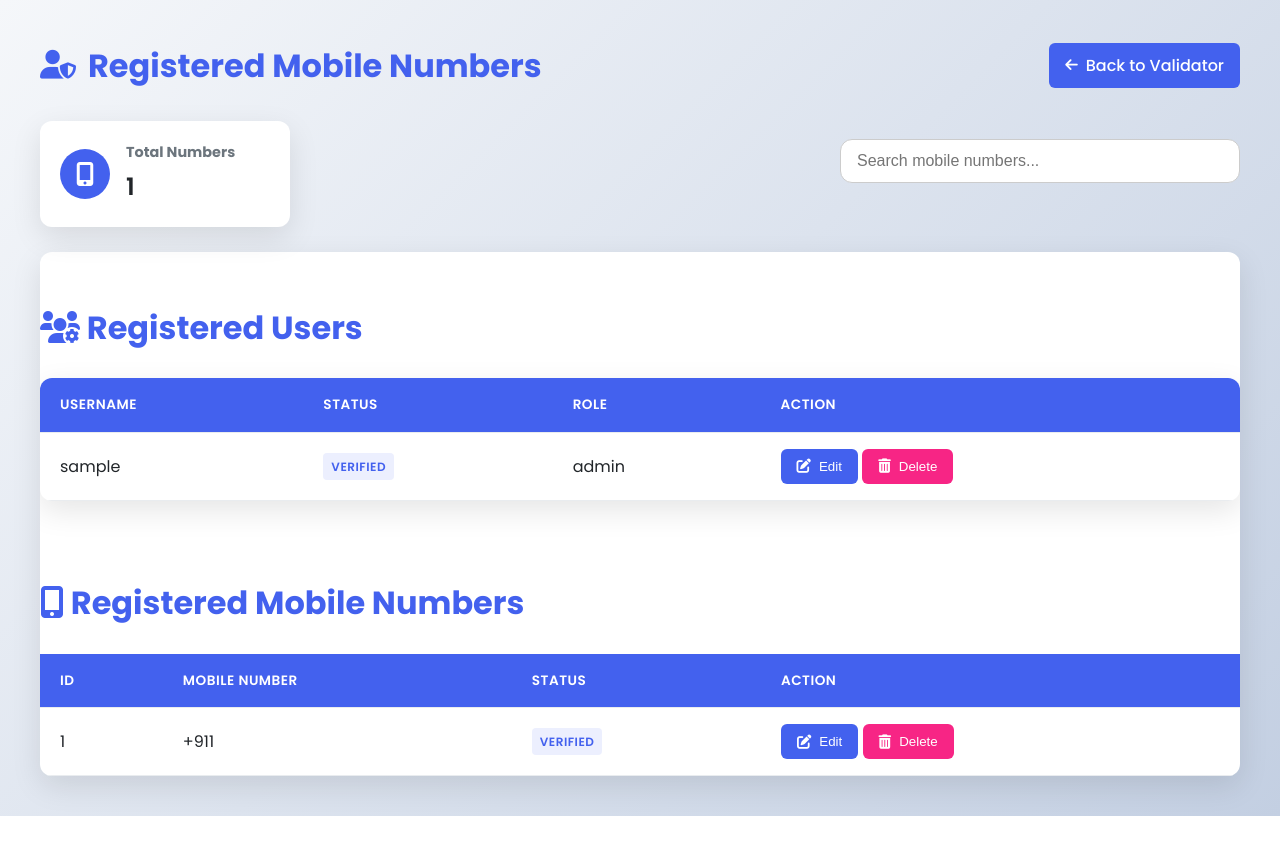
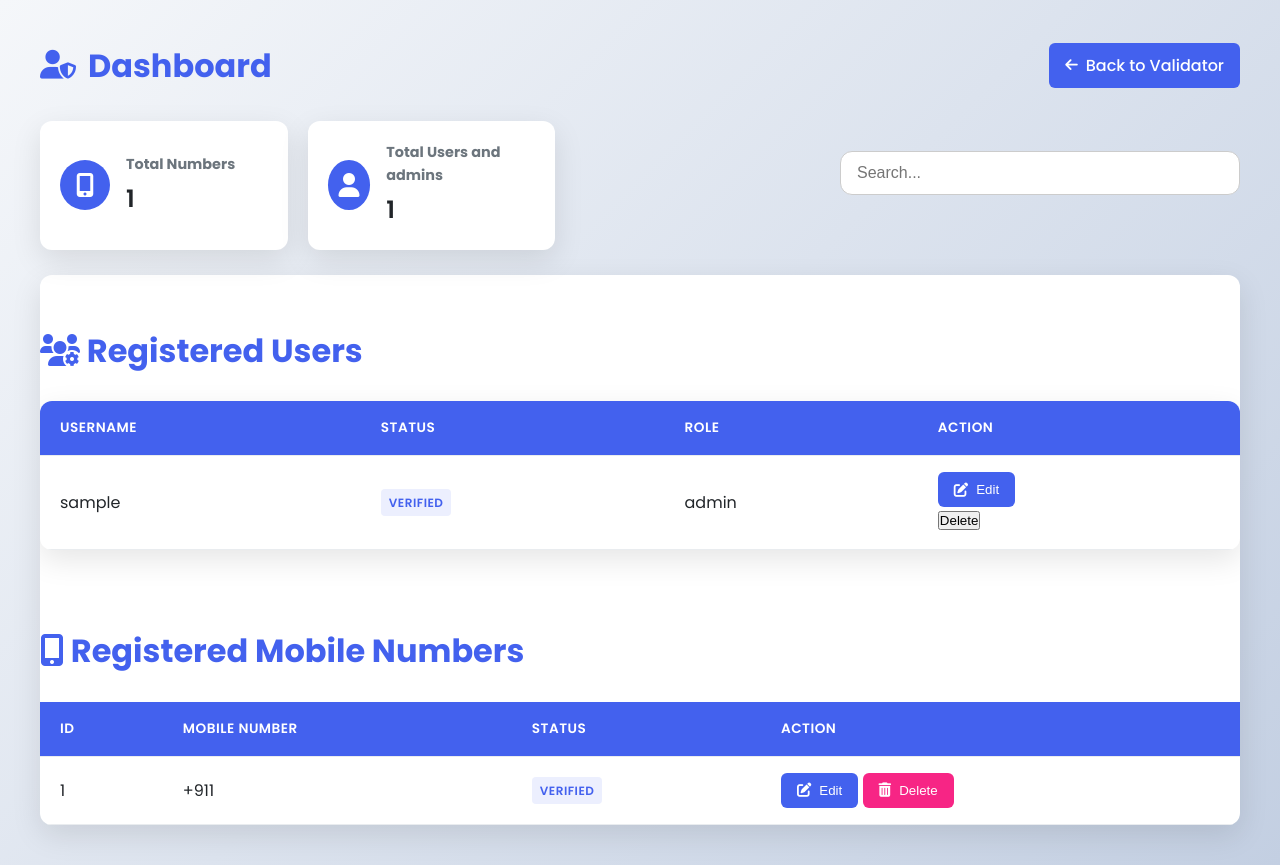
Before and after one commit to MVandana27/Python_simple_webpage, a Flask app: template templates/dashboard.html in a window 1280 px wide. Before the commit the page ends 816 px from the top, so only its background shows below. Run offline with Flask 3, Linux system fonts and the light colour scheme; the template is opened without the code that fills it: most values are stand-ins (such as "Sample title", 1, 10 or a date in 2020).

Commit message:
updated dashboard

```diff
--- a/app.py
+++ b/app.py
@@ -169,41 +169,6 @@ def add_number():
 
     return redirect(url_for("dashboard"))
 
-# route to edit user details (admin only)
-
-
-@app.route("/edit_user/<username>", methods=["POST"])
-def edit_user(username):
-    role = request.form.get("role", "").strip()
-    status = request.form.get("status", "").strip()
-
-    if role not in ("admin", "user"):
-        flash("Invalid role selected.", "error")
-        return redirect(url_for("dashboard"))
-
-    if status not in ("Verified", "Not Verified"):
-        flash("Invalid status selected.", "error")
-        return redirect(url_for("dashboard"))
-
-    conn = get_db_connection()
-    cursor = conn.cursor()
-    try:
-        cursor.execute(
-            "UPDATE users SET role = %s, status = %s WHERE username = %s",
-            (role, status, username)
-        )
-        conn.commit()
-        flash(f"User '{username}' updated successfully.", "success")
-    except Exception as e:
-        print("Error updating user:", e)
-        flash("Error updating user.", "error")
-    finally:
-        cursor.close()
-        conn.close()
-
-    return redirect(url_for("dashboard"))
-
-
 # admin dashboard route to manage mobile numbers
 
 
@@ -314,7 +279,7 @@ def dashboard():
 
     # Users
     cursor.execute(
-        "SELECT username, status, role FROM users ORDER BY username ASC")
+        "SELECT id, username, status, role FROM users ORDER BY username ASC")
     users = cursor.fetchall()
 
     cursor.close()
@@ -326,20 +291,43 @@ def dashboard():
 # route to delete a user by userid (admin only)
 
 
-@app.route('/delete_user/<string:userid>', methods=['POST'])
+@app.route("/delete_user/<int:userid>", methods=["POST"])
 def delete_user(userid):
-    if 'username' not in session or session['username'] != 'admin':
-        flash("Unauthorized access.", "error")
-        return redirect(url_for('dashboard'))
+    conn = get_db_connection()
+    cursor = conn.cursor()
+    try:
+        cursor.execute("DELETE FROM users WHERE id = %s", (userid,))
+        conn.commit()
+        flash("User deleted successfully.", "success")
+    except Exception as e:
+        flash(f"Error deleting user: {e}", "error")
+    finally:
+        cursor.close()
+        conn.close()
+    return redirect(url_for('dashboard'))
+
+
+# route to edit a user by username (admin only)
+
+
+@app.route('/edit_user/<username>', methods=['POST'])
+def edit_user(username):
+    new_username = request.form['new_username']
+    role = request.form['role']
+    status = request.form['status']
 
     conn = get_db_connection()
     cursor = conn.cursor()
-    cursor.execute("DELETE FROM users WHERE userid = %s", (userid,))
-    conn.commit()
-    cursor.close()
-    conn.close()
-
-    flash(f"User '{userid}' deleted successfully.", "success")
+    try:
+        cursor.execute("UPDATE users SET username=%s, role=%s, status=%s WHERE username=%s",
+                       (new_username, role, status, username))
+        conn.commit()
+        flash("User updated successfully!", "success")
+    except Exception as e:
+        flash(f"Error updating user: {e}", "error")
+    finally:
+        cursor.close()
+        conn.close()
     return redirect(url_for('dashboard'))
 
 
--- a/templates/dashboard.html
+++ b/templates/dashboard.html
@@ -169,8 +169,8 @@
 
         /* Stats Cards */
         .stats-container {
-            display: grid;
-            grid-template-columns: repeat(auto-fit, minmax(250px, 1fr));
+            display: flex;
+            flex-wrap: wrap;
             gap: 20px;
             margin-bottom: 30px;
         }
@@ -182,6 +182,8 @@
             padding: 20px;
             display: flex;
             align-items: center;
+            flex: 1;
+            min-width: 200px;
             gap: 16px;
             transition: var(--transition);
         }
@@ -274,7 +276,7 @@
 
         <div class="header">
             <h1>
-                <i class="fas fa-user-shield"></i> Registered Mobile Numbers
+                <i class="fas fa-user-shield"></i> Dashboard
             </h1>
             <a href="{{ url_for('admin_dashboard') if session['username'] == 'admin' else url_for('user_dashboard') }}"
                 class="btn btn-primary">
@@ -286,6 +288,7 @@
         <div
             style="display: flex; justify-content: space-between; align-items: center; margin-bottom: 25px; flex-wrap: wrap; gap: 20px;">
             <div class="stats-container" style="margin-bottom: 0;">
+                <!-- Total Numbers (Left Side) -->
                 <div class="stat-card">
                     <div class="stat-icon stat-icon-primary">
                         <i class="fas fa-mobile-alt"></i>
@@ -295,10 +298,21 @@
                         <p>{{ numbers|length }}</p>
                     </div>
                 </div>
+
+                <!-- Total Users (Right Side) -->
+                <div class="stat-card">
+                    <div class="stat-icon stat-icon-primary">
+                        <i class="fas fa-user"></i>
+                    </div>
+                    <div class="stat-content">
+                        <h3>Total Users and admins</h3>
+                        <p>{{ users|length }}</p>
+                    </div>
+                </div>
             </div>
 
-            <input type="text" id="searchInput" placeholder="Search mobile numbers..."
-                aria-label="Search mobile numbers" style="max-width: 400px; width: 100%;" />
+            <input type="text" id="searchInput" placeholder="Search..." aria-label="Search"
+                style="max-width: 400px; width: 100%;" />
         </div>
 
         <div id="editModal" style="display:none; position:fixed; top:0; left:0; width:100%; height:100%;
@@ -319,24 +333,31 @@ background-color: rgba(0,0,0,0.5); justify-content:center; align-items:center; z
                 </form>
             </div>
         </div>
-        <div id="editUserModal" class="modal" style="display:none;">
-            <div class="modal-content">
-                <h3>Edit User</h3>
-                <form id="editUserForm" method="POST">
-                    <label for="editRole">Role</label>
-                    <select name="role" id="editRole" required>
+        <div id="userEditModal" style="display:none; position:fixed; top:0; left:0; width:100%; height:100%;
+background-color: rgba(0,0,0,0.5); justify-content:center; align-items:center; z-index:1000;">
+            <div
+                style="background:white; padding:30px; border-radius:12px; width:100%; max-width:450px; position:relative;">
+                <h3 style="margin-bottom:20px;">Edit User</h3>
+                <form id="userEditForm" method="POST">
+                    <input type="text" id="editUsername" name="new_username" value="" required
+                        style="width:100%; padding:12px; font-size:1rem; margin-bottom:10px;" />
+
+                    <select name="role" id="editRole" required style="width:100%; padding:12px; margin-bottom:10px;">
                         <option value="admin">Admin</option>
                         <option value="user">User</option>
                     </select>
 
-                    <label for="editStatus">Status</label>
-                    <select name="status" id="editStatus" required>
+                    <select name="status" id="editStatus" required
+                        style="width:100%; padding:12px; margin-bottom:20px;">
                         <option value="Verified">Verified</option>
                         <option value="Not Verified">Not Verified</option>
                     </select>
 
-                    <button type="submit" class="btn btn-primary">Save</button>
-                    <button type="button" onclick="closeEditUserModal()" class="btn">Cancel</button>
+                    <button type="submit" class="btn btn-primary">
+                        <i class="fas fa-save"></i> Save
+                    </button>
+                    <button type="button" onclick="closeUserEditModal()" class="btn"
+                        style="margin-left:10px; background:#ccc;">Cancel</button>
                 </form>
             </div>
         </div>
@@ -370,17 +391,15 @@ background-color: rgba(0,0,0,0.5); justify-content:center; align-items:center; z
                             </td>
                             <td>{{ user.role }}</td>
                             <td>
-                                <button class="btn btn-primary" data-id="{{ user.id }}"
-                                    data-number="{{ user.username }}" data-type="user" onclick="openEditModal(this)">
+                                <button class="btn btn-primary"
+                                    onclick="openUserEditModal('{{ user.username }}', '{{ user.role }}', '{{ user.status }}')">
                                     <i class="fas fa-edit"></i> Edit
                                 </button>
-                                <form method="POST" action="{{ url_for('delete_user', userid=user.userid) }}"
-                                    onsubmit="return confirm('Are you sure you want to delete this user?');"
-                                    style="display: inline;">
-                                    <button type="submit" class="btn btn-primary"
-                                        style="background-color: var(--danger);">
-                                        <i class="fas fa-trash-alt"></i> Delete
-                                    </button>
+
+
+                                <form action="{{ url_for('delete_user', userid=user['id']) }}" method="post">
+                                    <button type="submit"
+                                        onclick="return confirm('Are you sure you want to delete this user?')">Delete</button>
                                 </form>
                             </td>
                         </tr>
@@ -420,7 +439,7 @@ background-color: rgba(0,0,0,0.5); justify-content:center; align-items:center; z
                         </td>
                         <td>
                             <button class="btn btn-primary" data-id="{{ number.id }}" data-number="{{ number.number }}"
-                                onclick="openEditModal(this)">
+                                data-type="number" onclick="openEditModal(this)">
                                 <i class="fas fa-edit"></i> Edit
                             </button>
 
@@ -443,14 +462,20 @@ background-color: rgba(0,0,0,0.5); justify-content:center; align-items:center; z
     </div>
 
     <script>
-        // Filter table rows based on search input
+
+
         document.getElementById("searchInput").addEventListener("input", function () {
             const filter = this.value.toLowerCase();
-            const rows = document.querySelectorAll("#numbersTable tbody tr");
 
-            rows.forEach((row) => {
-                const mobileCell = row.querySelector("td:nth-child(2)").textContent.toLowerCase();
-                if (mobileCell.includes(filter)) {
+            // Search in both tables
+            document.querySelectorAll("#numbersTable tbody tr, #usersTable tbody tr").forEach((row) => {
+                let rowText = '';
+                // Get all cell text content
+                row.querySelectorAll("td").forEach(cell => {
+                    rowText += cell.textContent.toLowerCase() + ' ';
+                });
+
+                if (rowText.includes(filter)) {
                     row.style.display = "";
                 } else {
                     row.style.display = "none";
@@ -462,10 +487,10 @@ background-color: rgba(0,0,0,0.5); justify-content:center; align-items:center; z
         function openEditModal(button) {
             const id = button.getAttribute('data-id');
             const number = button.getAttribute('data-number');
-            const type = button.getAttribute('data-type'); // either 'user' or 'number'
+
 
             document.getElementById('editNumber').value = number.startsWith("+91") ? number : "+91" + number;
-            document.getElementById('editForm').action = type === 'user' ? `/edit_user/${number}` : `/edit/${id}`;
+            document.getElementById('editForm').action = `/edit/${id}`;
             document.getElementById('editError').textContent = "";
             document.getElementById('editModal').style.display = 'flex';
         }
@@ -487,20 +512,32 @@ background-color: rgba(0,0,0,0.5); justify-content:center; align-items:center; z
 
             let digits = raw.slice(3).replace(/\D/g, "");
 
-            if (digits.length > 10) {
-                errorDiv.textContent = "Enter only 10 digits after +91.";
-                return false;
-            }
-
-            if (digits.length < 10) {
+            if (digits.length !== 10) {
                 errorDiv.textContent = "Enter exactly 10 digits after +91.";
                 return false;
             }
 
+            // Update the input with cleaned value
             input.value = "+91" + digits;
             errorDiv.textContent = "";
             return true;
         }
+
+        function openUserEditModal(username, role, status) {
+            document.getElementById('editUsername').value = username;
+            document.getElementById('editRole').value = role;
+            document.getElementById('editStatus').value = status;
+
+            const form = document.getElementById('userEditForm');
+            form.action = `/edit_user/${username}`;
+            document.getElementById('userEditModal').style.display = 'flex';
+        }
+
+        function closeUserEditModal() {
+            document.getElementById('userEditModal').style.display = 'none';
+        }
+
+
     </script>
 
 
```
